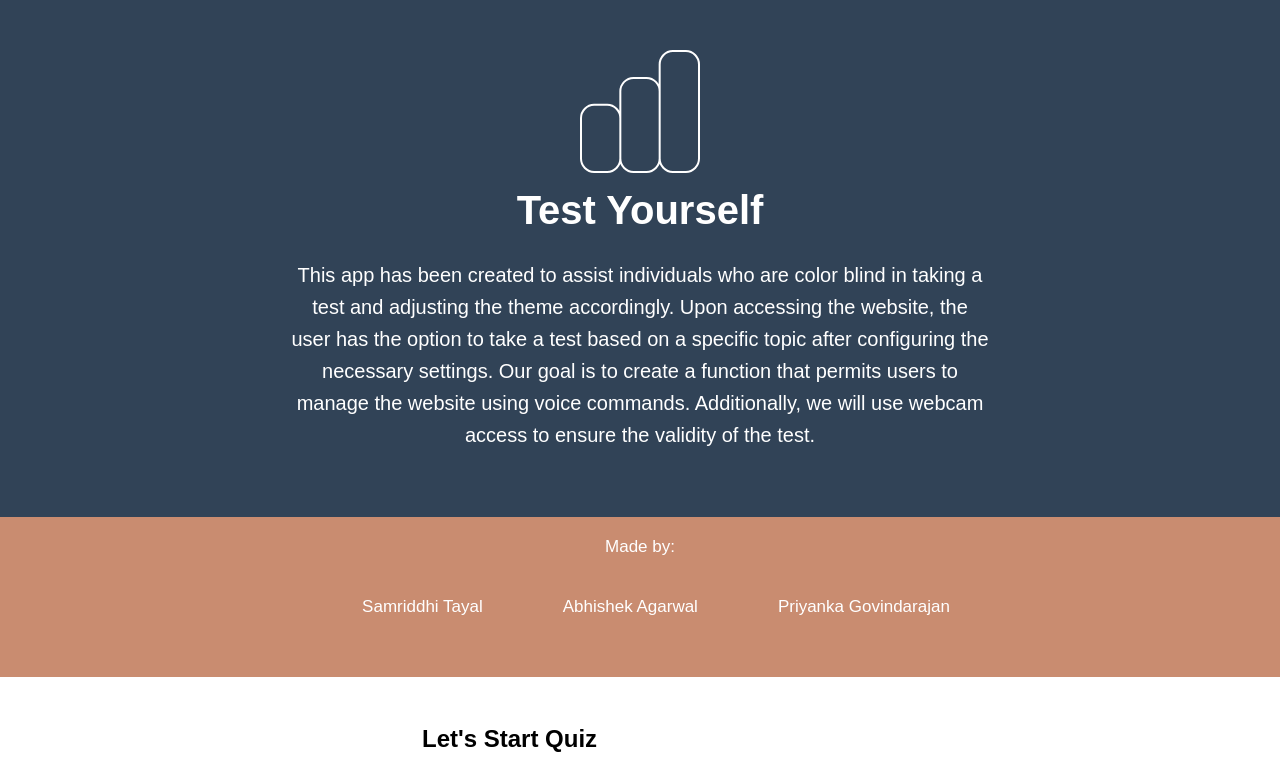
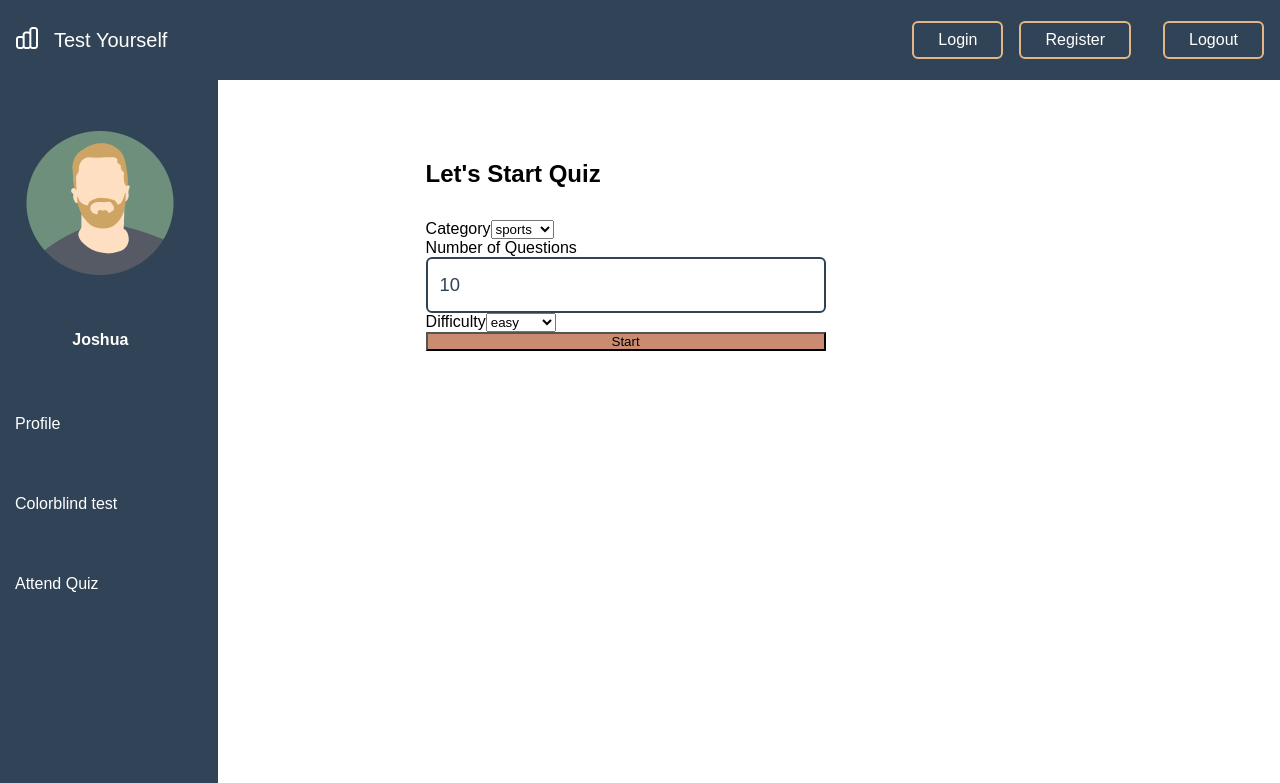
Before and after one commit to Abhii-Agarwal09/test-yourself, a React (Vite) app in the folder client/: page /dashboard in a window 1280 px wide. Shown: the top 783 px of the page. Built offline with nearby package versions, Linux system fonts and the light colour scheme.

Commit message:
dashboard

```diff
--- a/client/index.html
+++ b/client/index.html
@@ -4,7 +4,7 @@
     <meta charset="UTF-8" />
     <link rel="icon" type="image/svg+xml" href="/vite.svg" />
     <meta name="viewport" content="width=device-width, initial-scale=1.0" />
-    <!-- <link href="https://cdn.jsdelivr.net/npm/bootstrap@5.3.0-alpha1/dist/css/bootstrap.min.css" rel="stylesheet" integrity="sha384-GLhlTQ8iRABdZLl6O3oVMWSktQOp6b7In1Zl3/Jr59b6EGGoI1aFkw7cmDA6j6gD" crossorigin="anonymous"> -->
+
   </head>
   <body>
     <title>Vite + React</title>
@@ -12,7 +12,7 @@
   <body>
     <div id="root"></div>
     <script type="module" src="/src/main.jsx"></script>
-    <!-- <script src="https://cdn.jsdelivr.net/npm/bootstrap@5.3.0-alpha1/dist/js/bootstrap.bundle.min.js" integrity="sha384-w76AqPfDkMBDXo30jS1Sgez6pr3x5MlQ1ZAGC+nuZB+EYdgRZgiwxhTBTkF7CXvN" crossorigin="anonymous"></script> -->
+
   </body>
   </body>
 </html>
--- a/client/src/App.jsx
+++ b/client/src/App.jsx
@@ -1,85 +1,19 @@
 import "./App.css";
 import React from "react";
-import Heading from "./Heading";
-import ColQuestion from "./components/ColorBlindTest/ColQuestion";
-import QuizForm from "./components/Dashboard/QuizForm";
-import { useGlobalContext } from "./context/Context";
-import Modal from "./components/Modal/Modal";
 import Navbar from "./components/Navbar/Navbar";
 import Landing from "./components/Landing/Landing";
 import Login from "./components/Login/Login";
 import Register from "./components/Register/Register";
+import ColQuestion from "./components/ColorBlindTest/ColQuestion";
+import Dashboard from "./components/Dashboard/Dashboard";
 
 const App = () => {
-  const {
-    waiting,
-    loading,
-    questions,
-    index,
-    correct,
-    nextQuestion,
-    checkAnswer,
-  } = useGlobalContext();
-
-  if (waiting) {
-    return <QuizForm />;
-  }
-  if (loading) {
-    return <h2>Loading...</h2>;
-  }
-
-  const { question, incorrect_answers, correct_answer } = questions[index];
-  let answers = [...incorrect_answers];
-  const tempIndex = Math.floor(Math.random() * 4);
-  if (tempIndex === 3) {
-    answers.push(correct_answer);
-  } else {
-    answers.push(answers[tempIndex]);
-    answers[tempIndex] = correct_answer;
-  }
   return (
-    <>
-      <Navbar />
-      {/* <Landing /> */}
-      {/* <Login />
-      <Register /> */}
-      <Modal />
-
-      <section className="quiz">
-        <p>
-          Correct Answer:{correct}/{index}
-        </p>
-        <article className="container">
-          <h2 dangerouslySetInnerHTML={{ __html: question }} />
-          <div>
-            {answers.map((answer, index) => {
-              return (
-                <>
-                  <button
-                    key={index}
-                    style={{
-                      width: "60%",
-                      textAlign: "center",
-                      backgroundColor: "#C98C70",
-                    }}
-                    className="btn btn-info answer-btn"
-                    onClick={() => checkAnswer(correct_answer === answer)}
-                    dangerouslySetInnerHTML={{ __html: answer }}
-                  />
-                </>
-              );
-            })}
-          </div>
-        </article>
-        <button
-          className="btn btn-warning next-question"
-          style={{ width: "20%", marginRight: "1rem" }}
-          onClick={nextQuestion}
-        >
-          Next Question
-        </button>
-      </section>
-    </>
+    <div>
+     <Navbar />
+  <Dashboard />
+  {/* <ColQuestion /> */}
+  </div>
   );
 };
 
--- a/client/src/Heading.css
+++ /dev/null
@@ -1,16 +0,0 @@
-.heading-wrapper{
-    /* border:1px solid red; */
-    height:70px;
-    display:flex;
-    align-items:center;
-    margin-bottom:50px;
-    margin-left:124px;
-    margin-right:124px;
-}
-/* .heading{
-    font-family:Roboto;
-    font-size:34px;
-    letter-spacing: 0.25%;
-    width:222px;
-    height:40px;
-} */
--- a/client/src/Heading.jsx
+++ /dev/null
@@ -1,14 +0,0 @@
-import React from 'react'
-import './Heading.css'
-
-function Heading(){
-    return(
-        <div className="heading-wrapper">
-            <div className="heading">
-                Colorblind test
-            </div>
-        </div>
-    );
-}
-
-export default Heading
--- a/client/src/components/ColorBlindTest/ColQuestion.css
+++ b/client/src/components/ColorBlindTest/ColQuestion.css
@@ -1,3 +1,14 @@
+.col-title-wrapper{
+    height:70px;
+    display:flex;
+    align-items:center;
+    margin:30px 124px 50px 124px;
+}
+.col-title{
+    font-family:Roboto;
+    font-size:30px;
+    letter-spacing: 0.25%;
+}
 .questions{
     margin-left:124px;
     margin-right:124px;
@@ -25,11 +36,11 @@
     font-weight:bolder;
     height:25px;
     margin-bottom:10px;
-
 }
 .options{
     font-size:16px;
 }
+
 [type="radio"]{
     opacity:0;
 }
@@ -86,7 +97,7 @@
   align-items: center;
 }
 
-/* button{
+.fancy-btn{
     width:20vw;
     height:auto;
     margin:30px;
@@ -96,4 +107,4 @@
     border:none;
     cursor:pointer;
     border-radius:30px;
-} */
+}
--- a/client/src/components/ColorBlindTest/ColQuestion.jsx
+++ b/client/src/components/ColorBlindTest/ColQuestion.jsx
@@ -33,7 +33,11 @@ function ColQuestion() {
 
   return (
     <>
-      <h1>Colorblindness test</h1>
+      <div className="col-title-wrapper">
+          <div className="col-title">
+              Colorblindness Test
+          </div>
+      </div>
       <form onSubmit={handleSubmit}>
         {/* question 1 */}
         <div class="questions">
@@ -585,8 +589,8 @@ function ColQuestion() {
           </div>
         </div>
 
-        <div class="button-container-div">
-          <button>Submit answers</button>
+        <div className="button-container-div">
+          <button className='fancy-btn'>Submit answers</button>
         </div>
       </form>
     </>
--- /dev/null
+++ b/client/src/components/Dashboard/Dashboard.jsx
@@ -0,0 +1,13 @@
+import React from 'react'
+import QuizProgress from './QuizProgress'
+import Sidebar from './Sidebar'
+
+function Dashboard(){
+    return(
+            <div className='dashboard-layout'>
+                <Sidebar />
+                <QuizProgress />
+            </div>
+    )
+}
+export default Dashboard
--- /dev/null
+++ b/client/src/components/Dashboard/QuizProgress.jsx
@@ -0,0 +1,79 @@
+import React from "react";
+import QuizStart from "./QuizStart";
+import { useGlobalContext } from "../../context/Context";
+import Modal from "../Modal/Modal";
+
+function QuizProgress() {
+  const {
+    waiting,
+    loading,
+    questions,
+    index,
+    correct,
+    nextQuestion,
+    checkAnswer,
+  } = useGlobalContext();
+
+  if (waiting) {
+    return <QuizStart />;
+  }
+  if (loading) {
+    return <h2>Loading...</h2>;
+  }
+
+  const { question, incorrect_answers, correct_answer } = questions[index];
+  let answers = [...incorrect_answers];
+  const tempIndex = Math.floor(Math.random() * 4);
+  if (tempIndex === 3) {
+    answers.push(correct_answer);
+  } else {
+    answers.push(answers[tempIndex]);
+    answers[tempIndex] = correct_answer;
+  }
+  return (
+    <main>
+      {/* <Navbar /> */}
+      {/* <Landing /> */}
+      {/* <Login />
+      <Register /> */}
+      <Modal />
+
+      <section className="quiz">
+        <p>
+          Correct Answer:{correct}/{index}
+        </p>
+        <article className="container">
+          <h2 dangerouslySetInnerHTML={{ __html: question }} />
+          <div>
+            {answers.map((answer, index) => {
+              return (
+                <>
+                  <button
+                    key={index}
+                    style={{
+                      width: "60%",
+                      textAlign: "center",
+                      backgroundColor: "#C98C70",
+                    }}
+                    className="btn btn-info answer-btn"
+                    onClick={() => checkAnswer(correct_answer === answer)}
+                    dangerouslySetInnerHTML={{ __html: answer }}
+                  />
+                </>
+              );
+            })}
+          </div>
+        </article>
+        <button
+          className="btn btn-warning next-question"
+          style={{ width: "20%", marginRight: "1rem" }}
+          onClick={nextQuestion}
+        >
+          Next Question
+        </button>
+      </section>
+    </main>
+  );
+}
+
+export default QuizProgress;
--- a/client/src/components/Dashboard/QuizForm.jsx
+++ b/client/src/components/Dashboard/QuizStart.jsx
@@ -1,15 +1,15 @@
 import React from "react";
+import Navbar from "../Navbar/Navbar";
 import Landing from "../Landing/Landing";
 import Login from "../Login/Login";
 import Register from "../Register/Register";
 import { useGlobalContext } from "../../context/Context";
 
-const QuizForm = () => {
+
+const QuizStart = () => {
   const { quiz, handleChange, handleSubmit, error } = useGlobalContext();
   return (
     <div>
-      <Landing />
-
       <section className="quiz quiz-small">
         <form>
           <h2 style={{ marginBottom: "2rem" }}>Let's Start Quiz</h2>
@@ -70,7 +70,6 @@ const QuizForm = () => {
           <button
             type="submit"
             onClick={handleSubmit}
-            // className='btn btn-primary start-btn'
             style={{
               backgroundColor: "#C98C70",
               width: "400px",
@@ -85,4 +84,4 @@ const QuizForm = () => {
   );
 };
 
-export default QuizForm;
+export default QuizStart;
--- /dev/null
+++ b/client/src/components/Dashboard/Sidebar.jsx
@@ -0,0 +1,29 @@
+import React from'react'
+
+
+function Sidebar(){
+    return(
+        <aside class='sidebar'>
+            <div className="sidebar-avatar">
+                <div class='sidebar-avatar-img'>
+                    <img src='../src/images/Guy 1.png' alt='avatar image'/>
+                </div>
+                <div className="sidebar-avatar-name">
+                    Joshua
+                </div>
+            </div>
+            <div className="sidebar-profile">
+                <p>Profile</p>
+            </div>
+            <div className="sidebar-colblind-test" >
+            <p>Colorblind test</p>
+            </div>
+            <div className="sidebar-attend-quiz">
+                <p>Attend Quiz</p>
+            </div>
+
+        </aside>
+    );
+}
+
+export default Sidebar
--- a/client/src/index.css
+++ b/client/src/index.css
@@ -2,9 +2,15 @@
     margin:0;
     padding:0;
     box-sizing: border-box;
-  font-family: sans-serif;
+    font-family: sans-serif;
+}
+.dashboard-layout{
+    display:flex;
+    align-items:flex-start;
+    gap:10vw;
 }
 
+/**<<<QUIZ>>>**/
 main{
     min-height:100vh;
     display:flex;
@@ -12,19 +18,12 @@ main{
     align-items: center;
 }
 
-.section{
-    width:90vw;
-    margin:0 auto;
+.quiz{
+    width:40vw;
     max-width:1170px;
-}
-
-.quiz{
-    width:90vw;
-    max-width:1170px;
-    margin:1rem auto;
     background:#fff;
     border-radius: 0.25;
-    padding:2rem;
+    padding:5rem;
 }
 
 .quiz-small{
@@ -48,10 +47,7 @@ main{
     text-transform: capitalize;
 }
 
-.spinner{
-    margin-top:300px;
-}
-
+/** <<<MODAL>>> **/
 .modal-container{
     position:fixed;
     top:0;
@@ -82,7 +78,32 @@ main{
     position:relative;
 }
 
-/* .modal-content p{
+.modal-content p{
     font-size:1.5rem;
     text-transform:none;
-} */
+}
+
+/** <<<SIDEBAR>>> **/
+.sidebar{
+    width:17%;
+    height:100vh;
+    background-color: #314357;
+    color:white;
+}
+.sidebar-avatar{
+    height:40%;
+}
+.sidebar-profile,.sidebar-colblind-test,.sidebar-attend-quiz{
+    height:10%;
+    padding:0.9375rem;
+}
+.sidebar-avatar{
+    display:flex;
+    flex-direction:column;
+    align-items: center;
+    justify-content:space-evenly;
+    padding-right:1.0625rem;
+}
+.sidebar-avatar-name{
+    font-weight: bold;
+}
```
Also changed, not shown: client/src/images/Guy 1.png (added).
